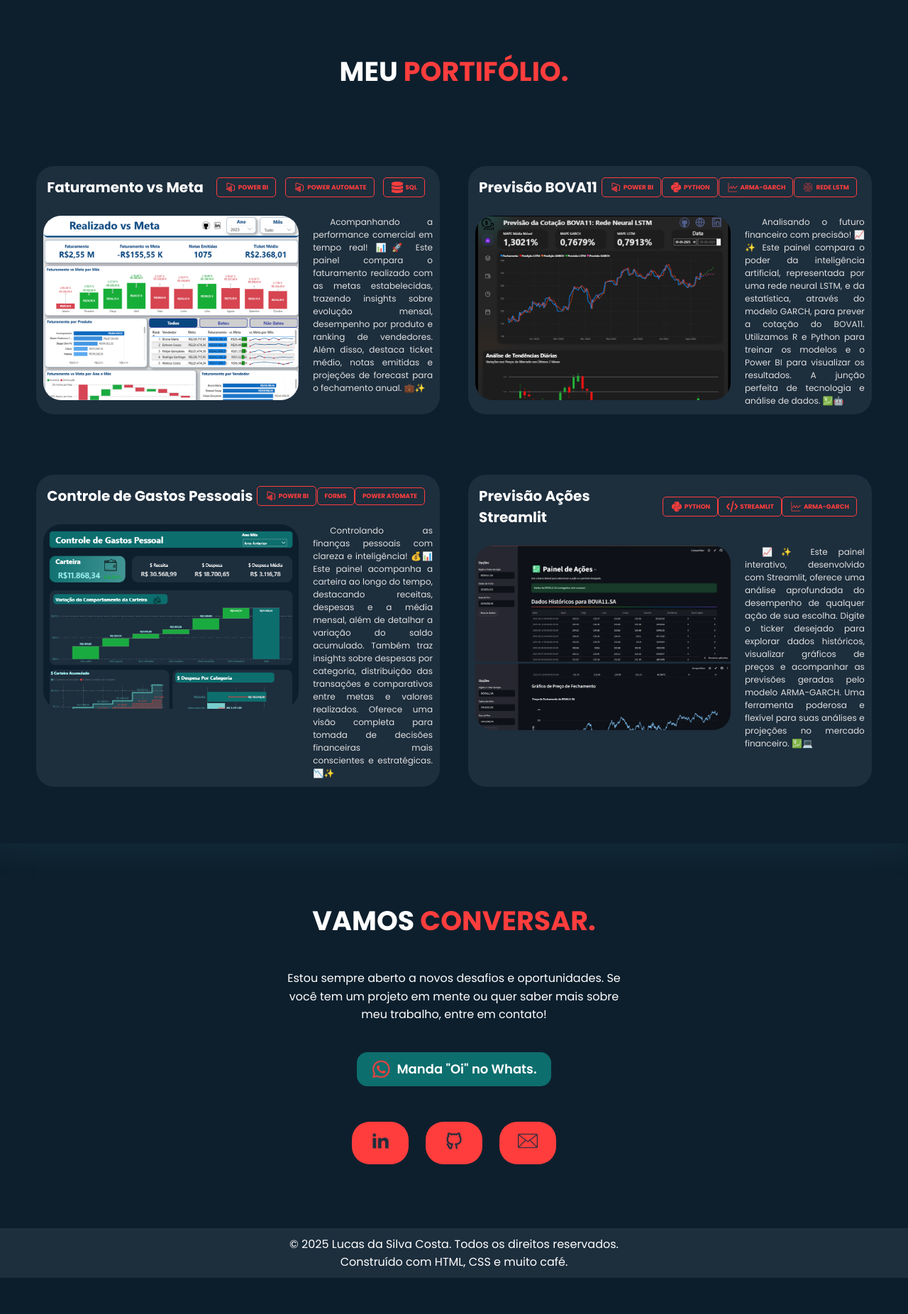
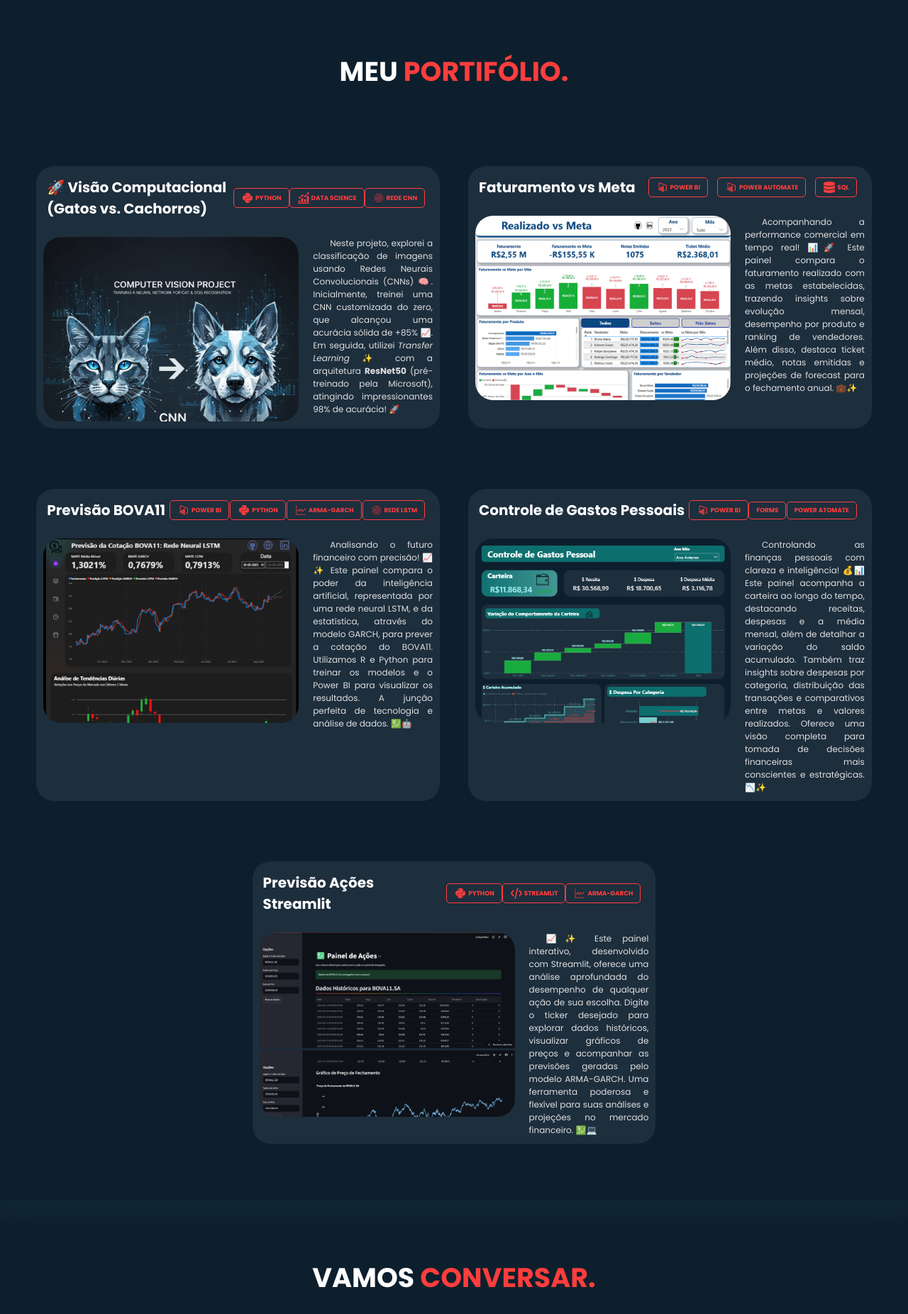
Before and after one commit to luukas20/meu-portifolio, a Python web app: template templates/homepage.html in a window 1280 px wide. Shown: the part 2124-3976 px from the top of the page at 71% size. Before the commit the page ends 3925 px from the top, so only its background shows below. Run offline with Jinja, Linux system fonts and the light colour scheme; the template is opened without the code that fills it, so the values that code supplies are empty.

Commit message:
Projeto Visão Computacional Cat vs Dog

```diff
--- a/templates/homepage.html
+++ b/templates/homepage.html
@@ -149,6 +149,23 @@
                 <div class="project-container">
                     <div class="project-card">
                         <div class="card-header">
+                            <h3 class="project-title">🚀 Visão Computacional (Gatos vs. Cachorros)</h3>
+                            <span class="project-tag"> <img src="{{ url_for('static', filename='images/Python.png') }}"> Python</span>
+                            <span class="project-tag"> <img src="{{ url_for('static', filename='images/Estatistica.png') }}"> Data Science</span>
+                            <span class="project-tag"> <img src="{{ url_for('static', filename='images/Rede LSTM.png') }}"> Rede CNN</span>
+                        </div>
+                        <div class="card-content">
+                            <a href="https://github.com/luukas20/cnn-cat-vs-dog" target="_blank">
+                                <div class="card-image" style="background-image: url('{{ url_for('static', filename='images/Cat vs Dog.png') }}');">
+
+                                </div>
+                            </a>
+                            <p class="project-description">Neste projeto, explorei a classificação de imagens usando Redes Neurais Convolucionais (CNNs) 🧠. Inicialmente, treinei uma CNN customizada do zero, que alcançou uma acurácia sólida de +85% 📈. Em seguida, utilizei <em>Transfer Learning</em> ✨ com a arquitetura <strong>ResNet50</strong> (pré-treinado pela Microsoft), atingindo impressionantes 98% de acurácia! 🚀</p>
+                        </div>
+                    </div>
+
+                    <div class="project-card">
+                        <div class="card-header">
                             <h3 class="project-title">Faturamento vs Meta</h3>
                             <span class="project-tag"> <img src="{{ url_for('static', filename='images/Power BI.png') }}"> Power BI</span>
                             <span class="project-tag"> <img src="{{ url_for('static', filename='images/Power BI.png') }}"> Power Automate</span>
```
Also changed, not shown: static/images/Cat vs Dog.png (added).
